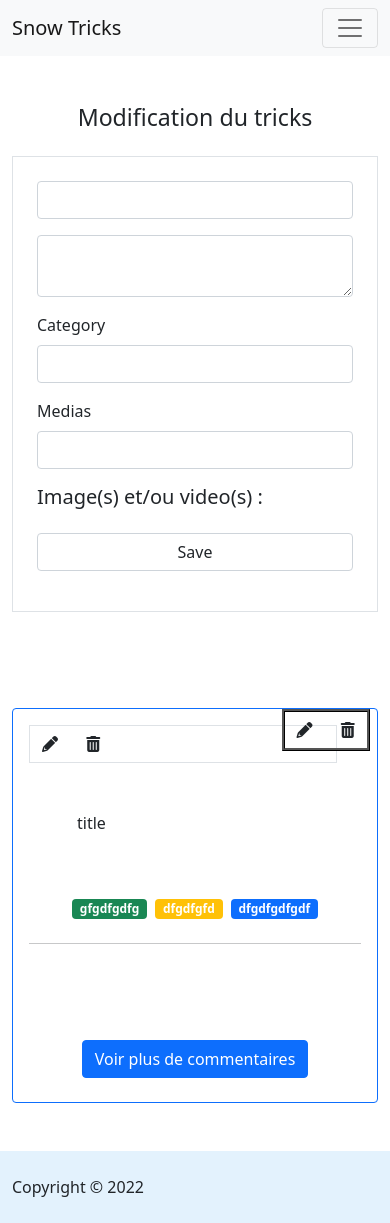
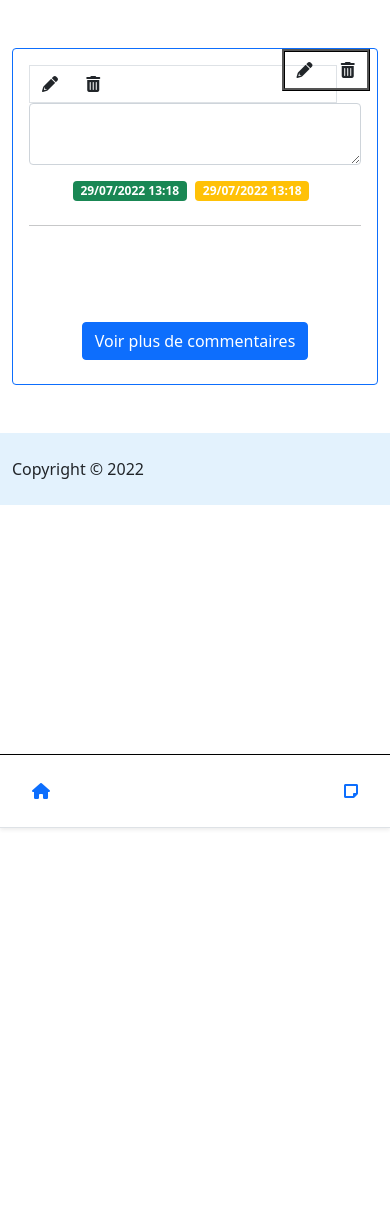
Before and after one commit to chris496/FormationOC2_creer_site_communautaire_snowtricks_symfony, a Symfony app: template templates/tricks/editTricks.html.twig in a window 390 px wide. After the commit the page ends 829 px from the top, so only its background shows below. Run offline with Twig, Linux system fonts and the light colour scheme; the template is opened without the code that fills it, so the values that code supplies are empty; form fields are guessed from the names that the template uses; some libraries are stand-ins or nearby versions.

Commit message:
📦 NEW: test display

```diff
--- a/public/css/style.css
+++ b/public/css/style.css
@@ -83,6 +83,10 @@
   cursor: pointer;
 }
 
+.test {
+  display: none !important;
+}
+
 /*<div style="position:relative; height:400px">
    <div style="position:absolute;z-index:1">
       <img src="images/greenhouse.jpg">
@@ -91,3 +95,21 @@
       <center><b>Ma maison...</b></center>
     </div>
 </div>*/
+
+@media (max-width: 768px) {
+  nav{
+    background-color: #e3f2fd;
+    border-top: 1px black solid;
+    display: none !important;
+  }
+
+  .test {
+    position: absolute;
+    bottom: 0px;
+    justify-content: space-around;
+    align-items: center;
+    width: 100%;
+    z-index: 1;
+    display: flex !important;
+  }
+}
--- a/templates/_header.html.twig
+++ b/templates/_header.html.twig
@@ -1,10 +1,8 @@
 {% block body %}
-    <nav class="navbar navbar-expand-lg navbar-light bg-light navbar-end" style="background-color: #e3f2fd;">
+    <nav class="navbar navbar-expand-md navbar-light bg-light navbar-top">
         <div class="container-fluid">
             <a class="navbar-brand" href="{{ path('home') }}">Snow Tricks</a>
-            <button class="navbar-toggler" type="button" data-bs-toggle="collapse" data-bs-target="#navbarNavAltMarkup" aria-controls="navbarNavAltMarkup" aria-expanded="false" aria-label="Toggle navigation">
-                <span class="navbar-toggler-icon"></span>
-            </button>
+
             <div class="collapse navbar-collapse" id="navbarNavAltMarkup">
                 <div class="navbar-nav">
                     <a class="nav-link active" aria-current="page" href="{{ path('home') }}">Accueil</a>
@@ -20,4 +18,14 @@
             </div>
         </div>
     </nav>
+
+
+    <nav class="test d-flex justify-content-between flex-md-row align-items-center p-3 px-md-4 mb-3 bg-white border-bottom shadow-sm navbarBottom">
+        <a class="nav-link active" aria-current="page" href="{{ path('home') }}"><i class="fa-solid fa-house"></i></a>
+        <a class="nav-link active" aria-current="page" href="{{ path('home') }}"><i class="fa-solid fa-note-sticky"></i></a>
+        {% if app.user %}
+            <a class="nav-link" href="{{ path('app_logout') }}"><i class="fa-solid fa-right-from-bracket"></i></a>
+        {% endif %}
+    </nav>
+
 {% endblock %}
--- a/templates/tricks/editTricks.html.twig
+++ b/templates/tricks/editTricks.html.twig
@@ -3,7 +3,7 @@
 {% block title %}Modifie un tricks !{% endblock %}
 
 {% block body %}
-    <div class="container-fluid">
+    <!--<div class="container-fluid">
         <div class="row d-flex justify-content-center">
             <div class="col-lg-5 m-5">
                 <h3 class="text-center mb-4">Modification du tricks</h3>
@@ -14,7 +14,7 @@
                         {{ form_errors(formEditTricks.title) }}
                     </div>
                     <div class="mb-3">
-                        {{ form_widget(formEditTricks.content) }}
+
                     </div>
                     <div class="mb-3">
                         {{ form_row(formEditTricks.category) }}
@@ -48,7 +48,7 @@
                 </div>
             </div>
         </div>
-    </div>
+    </div>-->
 
     <div class="my-3 container">
         <div class="card border-primary rounded my-5">
@@ -93,12 +93,14 @@
                         </div>
                     </div>
 
-                <p class="p-5">title</p>
+                <div class="mb-3">
+                        {{ form_widget(formEditTricks.content) }}
+                    </div>
                 <div class="mb-4 row">
                     <div class="col d-flex justify-content-center">
-                        <div class="me-2 badge bg-success">gfgdfgdfg</div>
-                        <div class="me-2 badge bg-warning">dfgdfgfd</div>
-                        <div class="badge bg-primary">dfgdfgdfgdf</div>
+                        <div class="me-2 badge bg-success">{{ tricks.createdat | date('d/m/Y H:i') }}</div>
+                        <div class="me-2 badge bg-warning">{{ tricks.updatedat | date('d/m/Y H:i') }}</div>
+                        <div class="badge bg-primary">{{ tricks.category.name }}</div>
                     </div>
                 </div>
 
```
